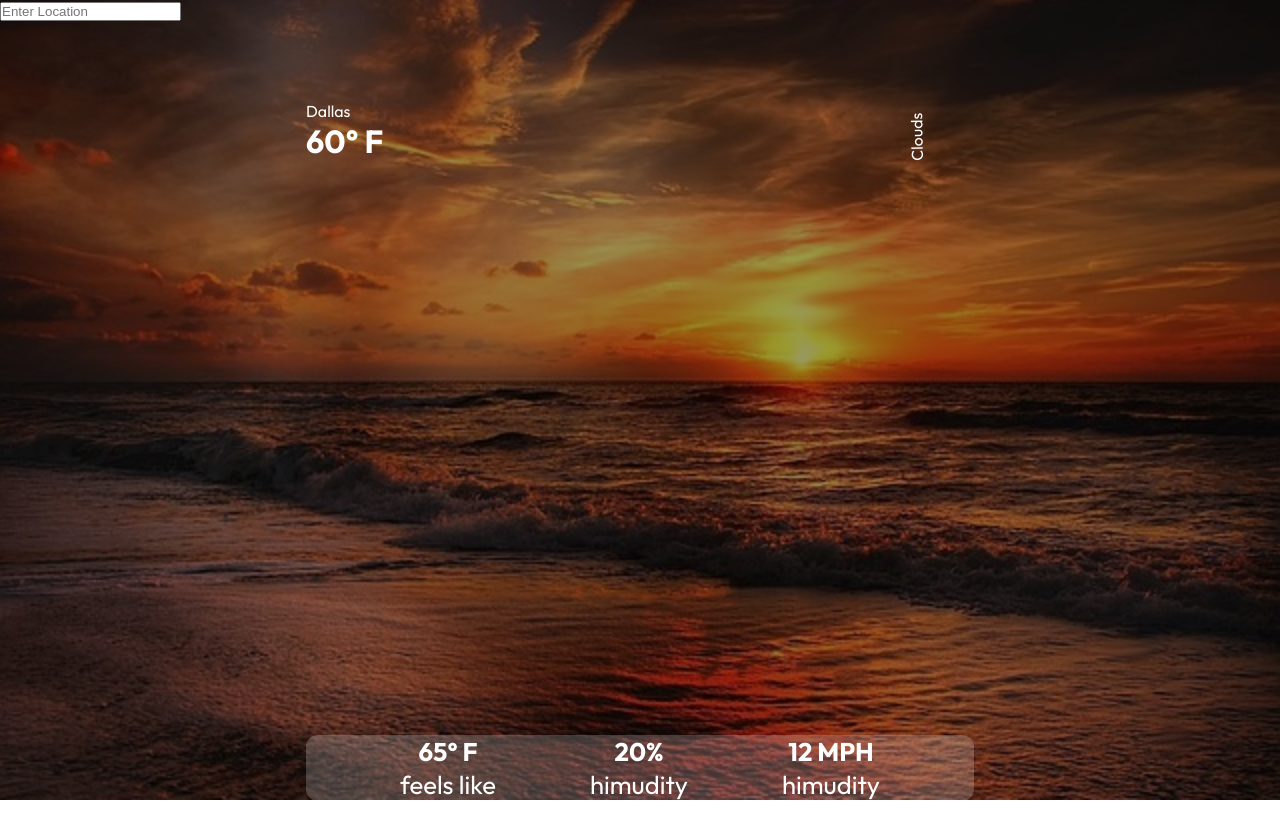
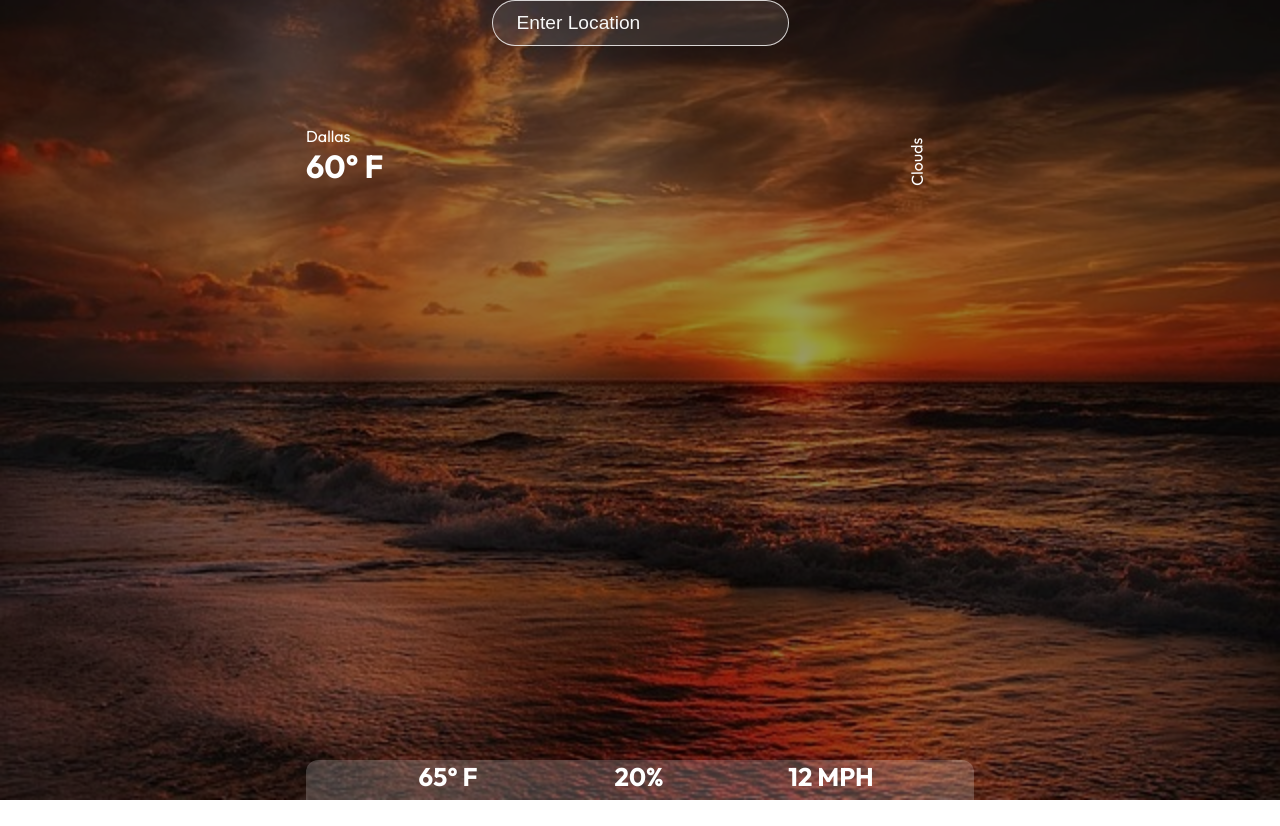
Before and after one commit to nahom-mesfin/Weather-app, a React (Create React App) app: page / in a window 1280 px wide. Before the commit the page ends 801 px from the top, so only its background shows below. Built offline with nearby package versions, Linux system fonts and the light colour scheme.

Commit message:
css for the search bar

```diff
--- a/src/index.css
+++ b/src/index.css
@@ -40,6 +40,23 @@
   z-index: -1;
 }
 
+.app .search {
+  text-align: center;
+  padding: 1 rem;
+}
+
+.app input {
+  padding: 0.7rem 1.5rem;
+  font-size: 1.2rem;
+  border-radius: 25px;
+  border: 1px solid rgba(255, 255, 255, 0.8);
+  background: rgba(255, 255, 255, 0.1);
+}
+
+::placeholder {
+  color: #f8f8f8;
+}
+
 .container {
   max-width: 700px;
   height: 700px;
```
